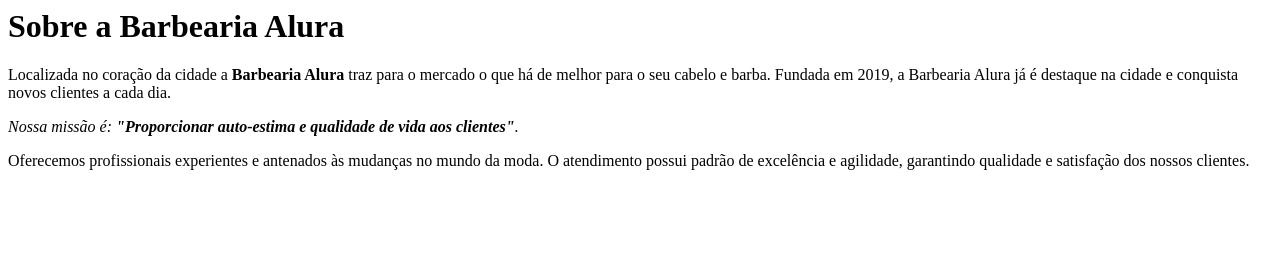
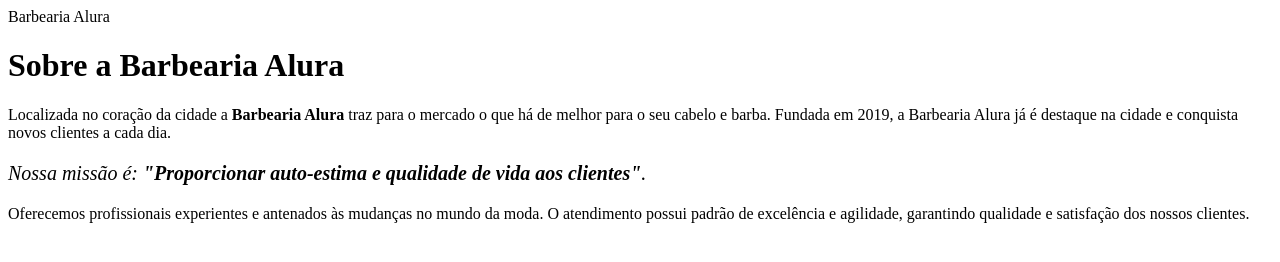
Before and after one commit to amara-nicoli/projeto-barbearia, a plain HTML site: page index.html in a window 1280 px wide. Drawn offline with Linux system fonts and the light colour scheme.

Commit message:
Add files via upload

```diff
--- a/index.html
+++ b/index.html
@@ -1,7 +1,16 @@
-<h1> Sobre a Barbearia Alura</h1>
+<!DOCTYPE html>
+<html lang="pt-br">
+    <head>
+     	  <meta charset="UTF-8">
+     	  <tille>Barbearia Alura</tille>
+    </head>
+    <body>
+          <h1> Sobre a Barbearia Alura</h1>
 
-<p>Localizada no coração da cidade a <strong>Barbearia Alura</strong> traz para o mercado o que há de melhor para o seu cabelo e barba. Fundada em 2019, a Barbearia Alura já é destaque na cidade e conquista novos clientes a cada dia.</p>
+          <p>Localizada no coração da cidade a <strong>Barbearia Alura</strong> traz para o mercado o que há de melhor para o seu cabelo e barba. Fundada em 2019, a Barbearia Alura já é destaque na cidade e conquista novos clientes a cada dia.</p>
 
-<p><em>Nossa missão é: <strong>"Proporcionar auto-estima e qualidade de vida aos clientes"</strong>.</em></p>
+         <p style="font-size: 20px"><em>Nossa missão é: <strong>"Proporcionar auto-estima e qualidade de vida aos clientes"</strong>.</em></p>
 
-<p>Oferecemos profissionais experientes e antenados às mudanças no mundo da moda. O atendimento possui padrão de excelência e agilidade, garantindo qualidade e satisfação dos nossos clientes.</p>
+         <p>Oferecemos profissionais experientes e antenados às mudanças no mundo da moda. O atendimento possui padrão de excelência e agilidade, garantindo qualidade e satisfação dos nossos clientes.</p>
+     </body>
+</html>
```
